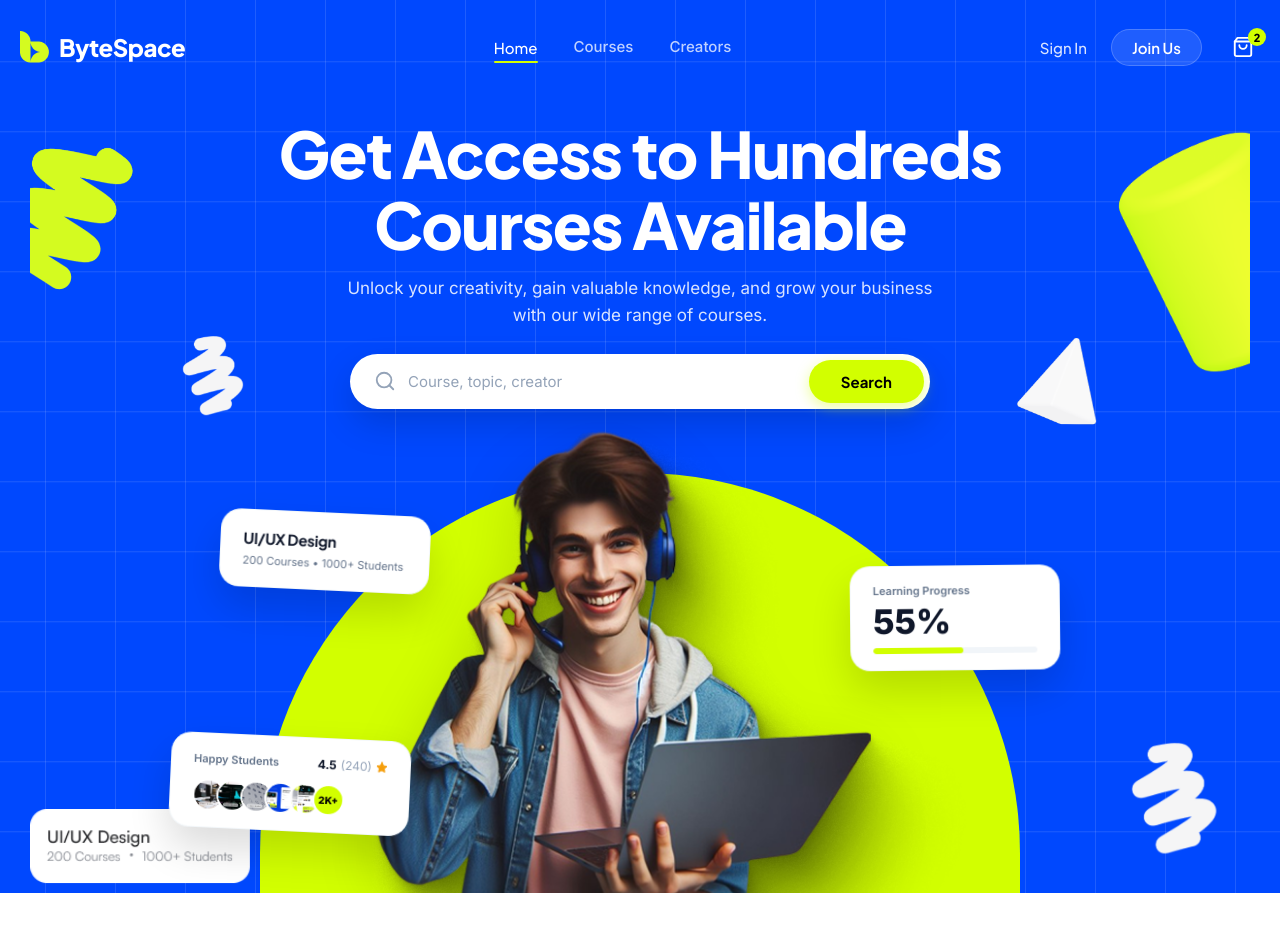
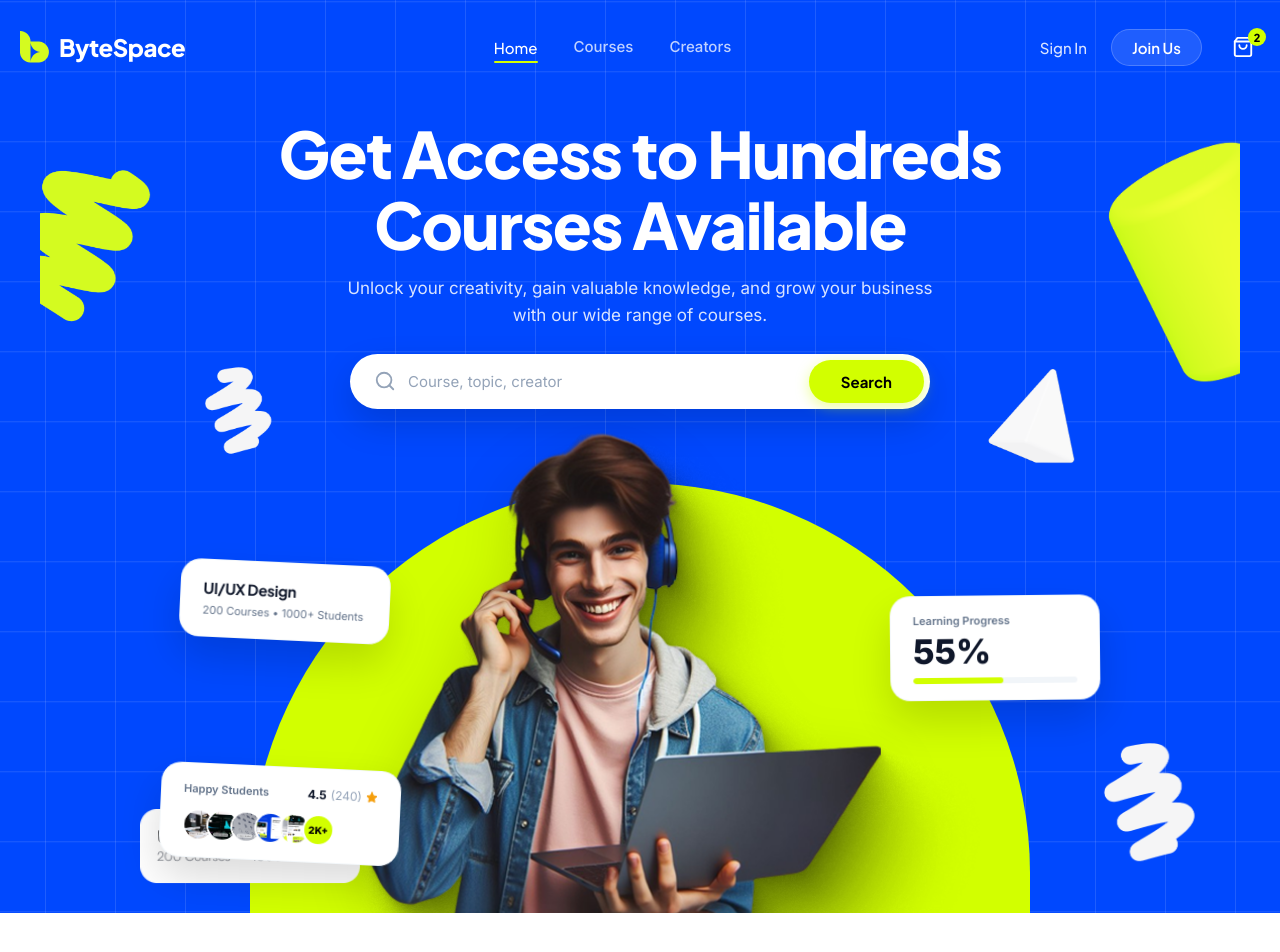
Before and after one commit to Nazrul-dev-91/Doin_tech_assessment-, a React (Vite) app: page / in a window 1280 px wide. Shown: the top 952 px of the page. Built offline with nearby package versions, Linux system fonts and the light colour scheme.

Commit message:
fix(hero-shapes): position White 3D Torus shape and UI cards closer to green arch backdrop matching figma

```diff
--- a/src/components/Hero.css
+++ b/src/components/Hero.css
@@ -72,7 +72,7 @@
 .hero-visual-container {
   position: relative;
   margin-top: 24px;
-  min-height: 460px;
+  min-height: 480px;
   display: flex;
   justify-content: center;
   align-items: flex-end;
@@ -82,8 +82,8 @@
 /* Arch Background Backdrop */
 .arch-wrapper {
   position: relative;
-  width: 760px;
-  height: 460px;
+  width: 780px;
+  height: 480px;
   display: flex;
   justify-content: center;
   align-items: flex-end;
@@ -92,18 +92,18 @@
 .arch-background {
   position: absolute;
   bottom: 0;
-  width: 760px;
-  height: 420px;
+  width: 780px;
+  height: 430px;
   background-color: var(--primary-color);
-  border-top-left-radius: 380px;
-  border-top-right-radius: 380px;
+  border-top-left-radius: 390px;
+  border-top-right-radius: 390px;
   z-index: 1;
 }
 
 .hero-student-img {
   position: relative;
   z-index: 2;
-  height: 500px;
+  height: 520px;
   object-fit: contain;
   margin-bottom: 0;
   display: block;
@@ -124,8 +124,8 @@
 }
 
 .card-ui-ux {
-  top: 90px;
-  left: -40px;
+  top: 140px;
+  left: -70px;
   min-width: 210px;
 }
 
@@ -143,8 +143,8 @@
 }
 
 .card-progress {
-  top: 130px;
-  right: -40px;
+  top: 160px;
+  right: -70px;
   width: 210px;
 }
 
@@ -178,7 +178,7 @@
 }
 
 .card-happy-students {
-  bottom: 50px;
+  bottom: 40px;
   left: -90px;
   min-width: 240px;
 }
@@ -250,40 +250,40 @@
 }
 
 .shape-lime-helix {
-  width: 140px;
-  top: 20px;
-  left: 10px;
+  width: 150px;
+  top: 40px;
+  left: 20px;
 }
 
 .shape-white-helix-left {
-  width: 100px;
-  top: 230px;
-  left: 140px;
+  width: 110px;
+  top: 260px;
+  left: 160px;
 }
 
 .shape-white-torus {
   width: 220px;
-  bottom: 10px;
-  left: 10px;
-  z-index: 2;
+  bottom: 30px;
+  left: 120px;
+  z-index: 3;
 }
 
 .shape-lime-cylinder {
   width: 170px;
-  top: 10px;
-  right: 10px;
+  top: 20px;
+  right: 20px;
 }
 
 .shape-white-pyramid {
-  width: 120px;
-  top: 230px;
-  right: 140px;
+  width: 130px;
+  top: 260px;
+  right: 160px;
 }
 
 .shape-white-helix-right {
-  width: 140px;
-  bottom: 20px;
-  right: 20px;
+  width: 150px;
+  bottom: 30px;
+  right: 40px;
 }
 
 /* Responsive adjustments */
```
